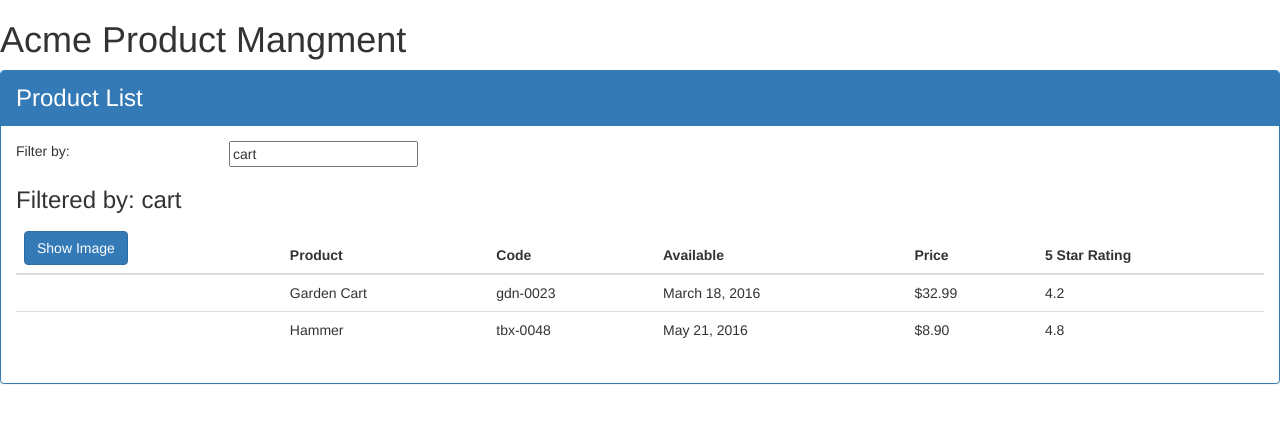
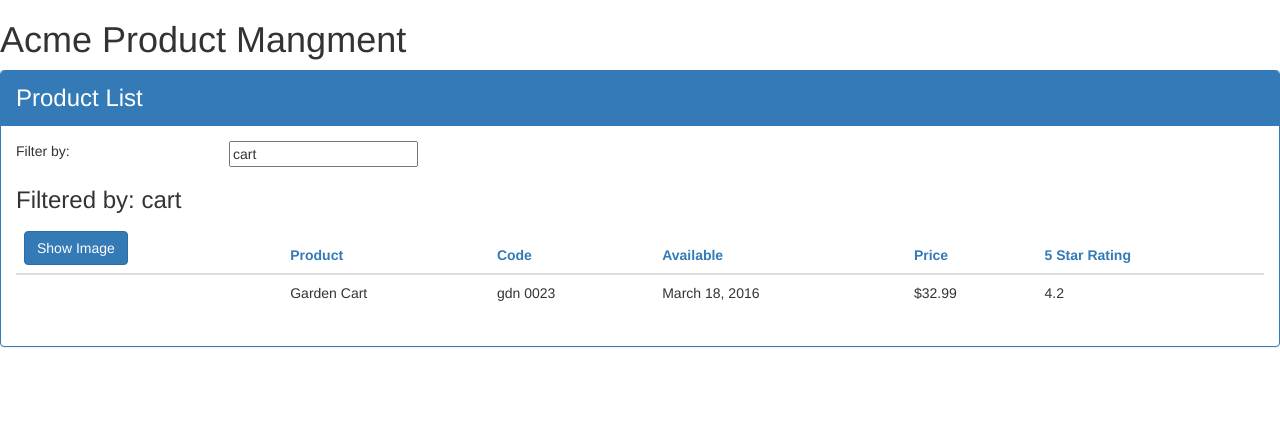
Before and after one commit to nemanjarotman/AcmeProductManagment, an Angular app: page /welcome in a window 1280 px wide. Shown: the top 422 px of the page. Built offline with nearby package versions, Linux system fonts and the light colour scheme.

Commit message:
Added interface, my pipes, and search work

```diff
--- a/src/app/app.module.ts
+++ b/src/app/app.module.ts
@@ -4,12 +4,14 @@
 
 import { AppComponent } from './app.component';
 import { ProductListComponent } from './products/product-list.component';
+import { ConvertToSpacesPipe } from './shared/convert-to-spaces.pipe';
 
 
 @NgModule({
   declarations: [
     AppComponent,
-    ProductListComponent
+    ProductListComponent,
+    ConvertToSpacesPipe
   ],
   imports: [
     BrowserModule,
--- /dev/null
+++ b/src/app/products/product-list.component.css
@@ -0,0 +1,3 @@
+thead{
+    color:#337AB7;
+}
--- a/src/app/products/product-list.component.html
+++ b/src/app/products/product-list.component.html
@@ -33,7 +33,7 @@
                     </tr>
                 </thead>
                 <tbody>
-                    <tr *ngFor='let product of products'>
+                    <tr *ngFor='let product of filteredProducts'>
                         <td>
                             <img *ngIf='showImage'
                             [src]='product.imageUrl'
@@ -42,7 +42,7 @@
                             [style.margin.px]='imageMargin'>
                         </td>
                         <td>{{product.productName}}</td>
-                        <td>{{product.productCode | lowercase}}</td>
+                        <td>{{product.productCode | lowercase | convertToSpaces: '-'}}</td>
                         <td>{{product.releaseDate}}</td>
                         <td>{{product.price | currency:'USD':true:'1.2-2'}}</td>
                         <td>{{product.starRating}}</td>
--- a/src/app/products/product-list.component.ts
+++ b/src/app/products/product-list.component.ts
@@ -1,17 +1,30 @@
-import {Component} from '@angular/core';
+import {Component, OnInit} from '@angular/core';
+import { IProduct } from './product';
 
 @Component({
     selector:'pm-products',
-    templateUrl:'./product-list.component.html'
+    templateUrl:'./product-list.component.html',
+    styleUrls: ['./product-list.component.css']
 })
 
-export class ProductListComponent {
+export class ProductListComponent implements OnInit{
     pageTitle : string='Product List';
     imageWidth : number = 50;
     imageMargin : number = 2;
     showImage : boolean = false;
-    listFilter : string='cart'
-    products : any[]=[
+    _listFilter : string;
+
+    get listFilter():string{
+        return this._listFilter;
+    }
+
+    set listFilter(value: string){
+        this._listFilter=value;
+        this.filteredProducts=this.listFilter ? this.performFilter(this.listFilter): this.products;
+    }
+
+    filteredProducts: IProduct[];
+    products : IProduct[]=[
         {
             "productId": 2,
             "productName": "Garden Cart",
@@ -35,7 +48,22 @@
 
     ];
 
+    constructor(){
+        this.filteredProducts=this.products;
+        this.listFilter='cart';
+    }
+
+    performFilter(filterBy:string):IProduct[]{
+        filterBy= filterBy.toLocaleLowerCase();
+        return this.products.filter((product: IProduct)=>
+            product.productName.toLocaleLowerCase().indexOf(filterBy)!== -1);
+    }
+
     toggleImage():void{
         this.showImage=!this.showImage;
     }
+
+    ngOnInit():void{
+        console.log('In OnInit');
     }
+}
--- /dev/null
+++ b/src/app/products/product.ts
@@ -0,0 +1,10 @@
+export interface IProduct{
+    productId:number;
+    productName:string;
+    productCode:string;
+    releaseDate:string;
+    description:string;
+    price:number;
+    starRating:number;
+    imageUrl:string;
+}
--- /dev/null
+++ b/src/app/shared/convert-to-spaces.pipe.ts
@@ -0,0 +1,12 @@
+import { Pipe, PipeTransform } from "@angular/core";
+
+@Pipe({
+    name: 'convertToSpaces'
+})
+
+export class ConvertToSpacesPipe implements PipeTransform{
+    transform(value: string, character: string): string{
+        return value.replace(character,' ');
+    }
+
+}
```
Lines whose indentation alone changed are shown as unchanged.
